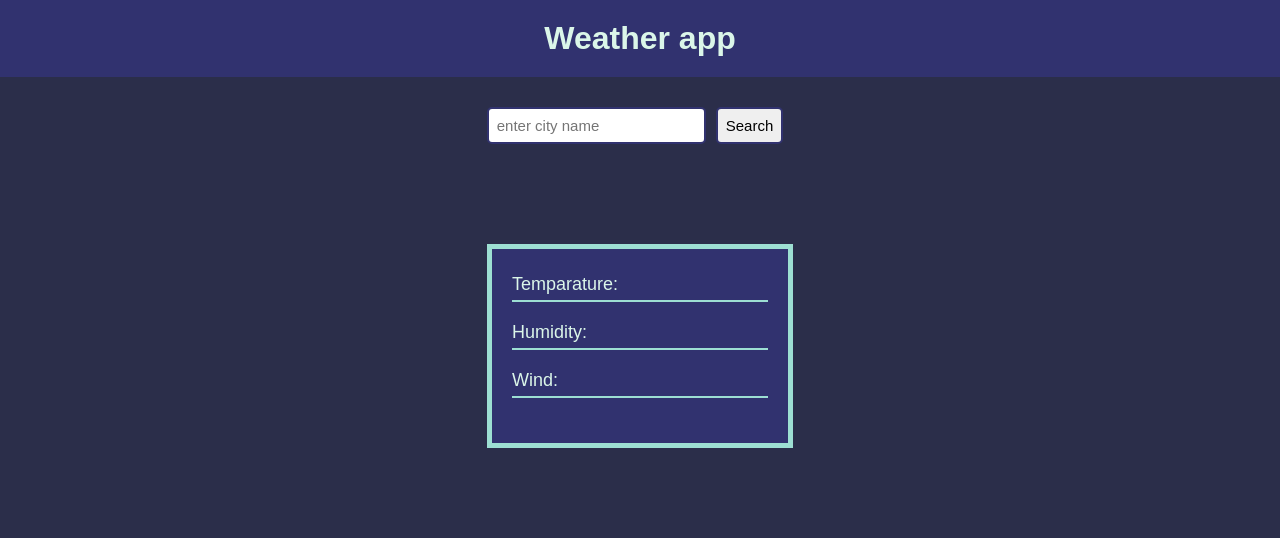
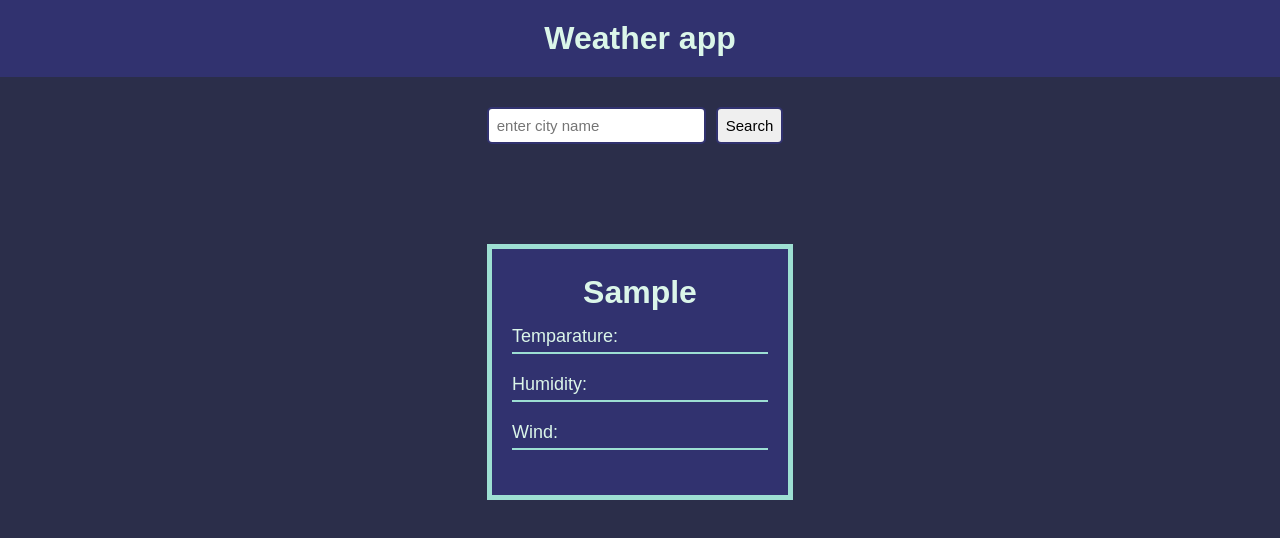
Before and after one commit to Coderamrin/weather_app, a plain HTML site: page index.html in a window 1280 px wide. Both pictures are taken after typing "Sample" into the empty fields and a click on the button "Search". Drawn offline with Linux system fonts and the light colour scheme; no server answers.

Commit message:
added the name on displayweather

```diff
--- a/index.html
+++ b/index.html
@@ -18,6 +18,7 @@
         </div>
 
         <div class="displayWeather hide">
+            <h1 class="name"></h1>
             <div class="grid">
                 <p>Temparature:</p>
                 <p class="temp item"></p>
--- a/main.js
+++ b/main.js
@@ -1 +1 @@
-(()=>{let e=function(){let e=document.querySelector(".displayWeather");return{cityname:document.querySelector(".cityName"),search:document.querySelector(".search"),temp:document.querySelector(".temp"),humidity:document.querySelector(".humidity"),wind:document.querySelector(".wind"),displayWeather:e}}();e.search.addEventListener("click",(function(){var t;""!=e.cityname.value&&(t=e.cityname.value,fetch(`https://api.openweathermap.org/data/2.5/weather?q=${t}&units=metric&appid=2aa31b1d167d0f8341bd55e8c2aba6ae`,{mode:"cors"}).then((function(e){return e.json()})).then((function(t){e.temp.textContent=t.main.temp+" C",e.humidity.textContent=t.main.humidity+" %",e.wind.textContent=t.wind.speed+" km/h"})),e.displayWeather.classList.remove("hide"),e.cityname.value="",e.cityname.placeholder="enter city name")}))})();
+(()=>{let e=function(){let e=document.querySelector(".displayWeather");return{cityname:document.querySelector(".cityName"),search:document.querySelector(".search"),temp:document.querySelector(".temp"),humidity:document.querySelector(".humidity"),wind:document.querySelector(".wind"),displayWeather:e,name:document.querySelector(".name")}}();e.search.addEventListener("click",(function(){var t;""!=e.cityname.value&&(t=e.cityname.value,fetch(`https://api.openweathermap.org/data/2.5/weather?q=${t}&units=metric&appid=2aa31b1d167d0f8341bd55e8c2aba6ae`,{mode:"cors"}).then((function(e){return e.json()})).then((function(t){e.temp.textContent=t.main.temp+" C",e.humidity.textContent=t.main.humidity+" %",e.wind.textContent=t.wind.speed+" km/h"})),e.name.textContent=e.cityname.value,e.displayWeather.classList.remove("hide"),e.cityname.value="",e.cityname.placeholder="enter city name")}))})();
--- a/style.css
+++ b/style.css
@@ -56,6 +56,12 @@ button {
     margin-left: 10px;
 }
 
+.name {
+    text-transform: capitalize;
+    margin-bottom: 15px;
+    text-align: center;
+}
+
 .hide {
     display: none;
 }
```
